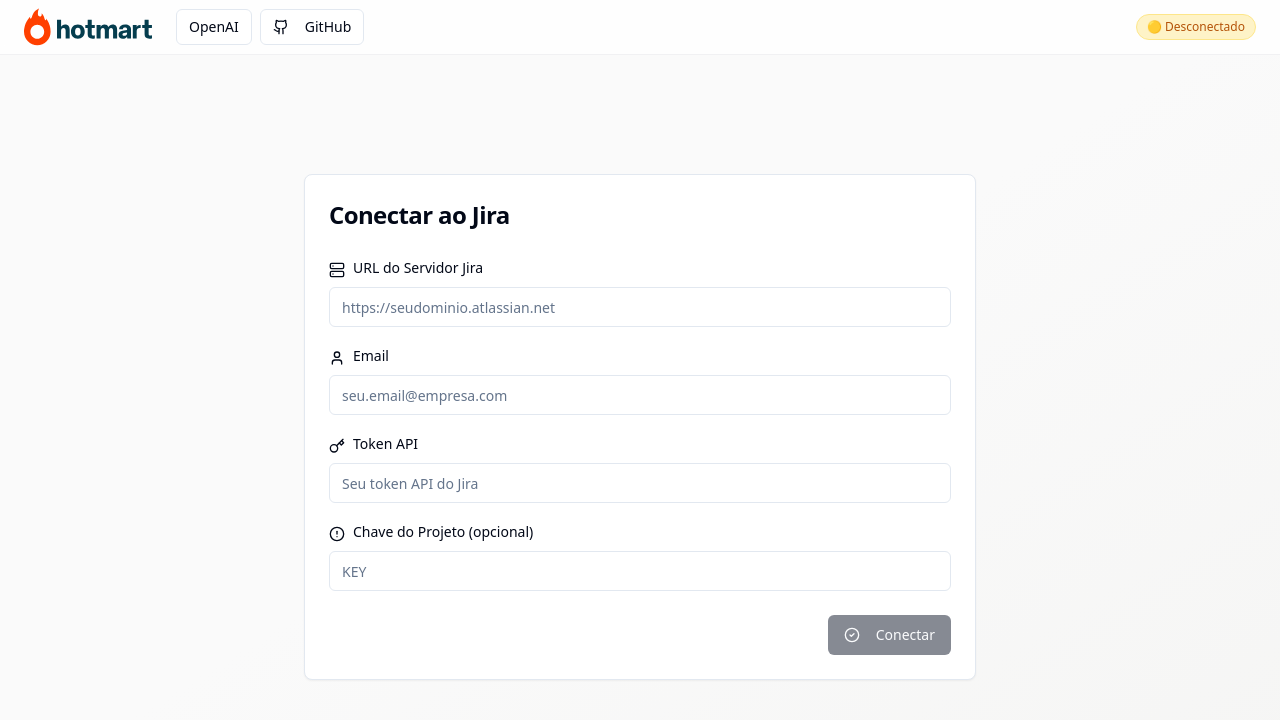
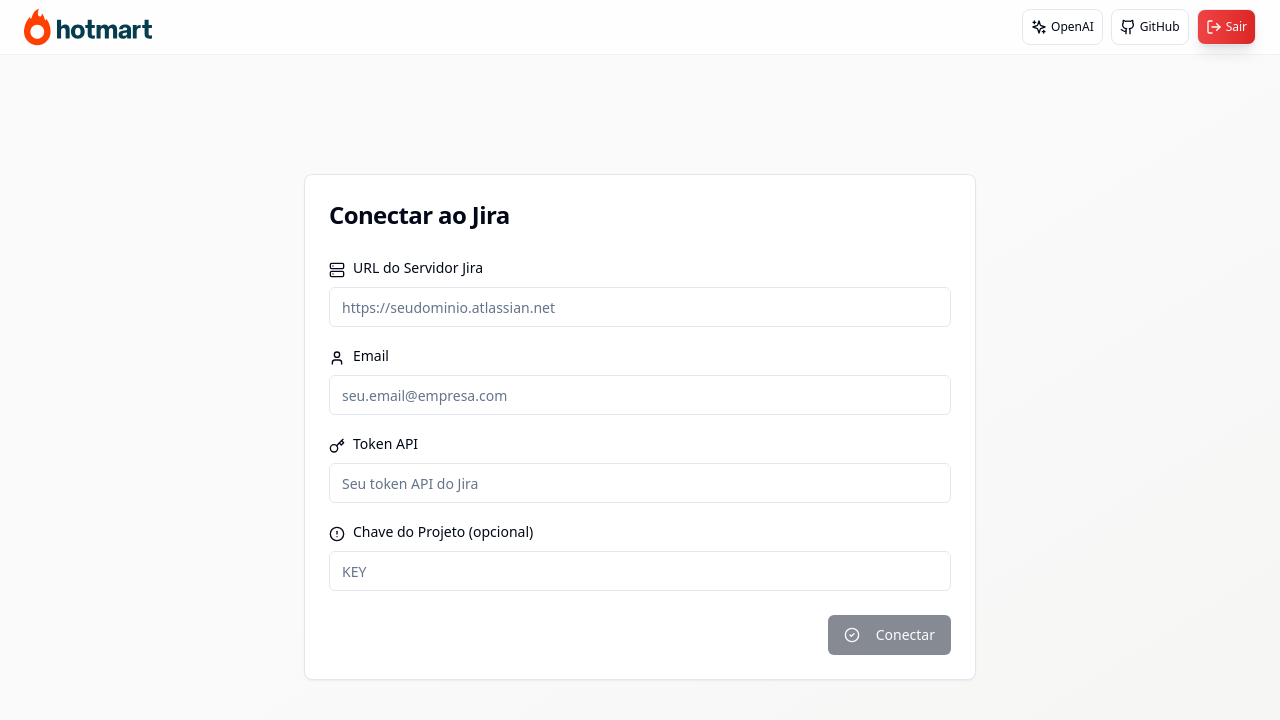
Before and after one commit to vfernandes0408/hotmart-jira, a React (Vite) app: page / in a window 1280 px wide. Shown: the top 720 px of the page. Built offline with nearby package versions, Linux system fonts and the light colour scheme.

Commit message:
fix: layout

```diff
--- a/src/components/Dashboard.tsx
+++ b/src/components/Dashboard.tsx
@@ -27,6 +27,7 @@
   Clock,
   Loader2,
   Github,
+  Sparkles,
 } from "lucide-react";
 import { useQueryClient } from "@tanstack/react-query";
 import { toast } from "sonner";
@@ -203,32 +204,27 @@
 
     const now = new Date();
     const diff = now.getTime() - date.getTime();
+    const minutes = Math.floor(diff / 60000);
+    const hours = Math.floor(minutes / 60);
 
-    // Formatar o horário
-    const hours = date.getHours().toString().padStart(2, '0');
-    const minutes = date.getMinutes().toString().padStart(2, '0');
-    const timeStr = `${hours}:${minutes}`;
+    // Formatar a hora no formato 24h (HH:mm)
+    const timeStr = date.toLocaleTimeString('pt-BR', {
+      hour: '2-digit',
+      minute: '2-digit',
+      hour12: false
+    });
 
-    // Se for menos de 1 minuto
-    if (diff < 60000) {
+    if (minutes < 1) {
       return `Atualizado agora (${timeStr})`;
+    } else if (minutes === 1) {
+      return `Atualizado há 1 minuto (${timeStr})`;
+    } else if (minutes < 60) {
+      return `Atualizado há ${minutes} minutos (${timeStr})`;
+    } else if (hours === 1) {
+      return `Atualizado há 1 hora (${timeStr})`;
+    } else {
+      return `Atualizado há ${hours} horas (${timeStr})`;
     }
-
-    // Se for menos de 1 hora
-    if (diff < 3600000) {
-      const mins = Math.floor(diff / 60000);
-      return `Atualizado há ${mins} min (${timeStr})`;
-    }
-
-    // Se for menos de 24 horas
-    if (diff < 86400000) {
-      const hrs = Math.floor(diff / 3600000);
-      return `Atualizado há ${hrs}h (${timeStr})`;
-    }
-
-    // Se for mais de 24 horas
-    const days = Math.floor(diff / 86400000);
-    return `Atualizado há ${days}d (${timeStr})`;
   };
 
   const handleJiraConnect = (
@@ -420,46 +416,22 @@
                   fill="#FF4000"
                 ></path>
               </svg>
-              {/* Botões de IA ao lado do logo */}
-              <div className="flex items-center gap-2 ml-4">
-                <Button
-                  size="sm"
-                  variant={iaKeys["openai"] ? "default" : "outline"}
-                  className={iaKeys["openai"] ? "bg-green-600 hover:bg-green-700 text-white" : ""}
-                  onClick={() => onIaClick("openai")}
-                >
-                  {iaKeys["openai"] ? "🟢 OpenAI" : "OpenAI"}
-                </Button>
-                <Button
-                  size="sm"
-                  variant={isConfigured("github") ? "default" : "outline"}
-                  className={isConfigured("github") ? "bg-green-600 hover:bg-green-700 text-white" : ""}
-                  onClick={() => onGithubClick()}
-                >
-                  <Github className="w-4 h-4 mr-2" />
-                  {isConfigured("github") ? "🟢 GitHub" : "GitHub"}
-                </Button>
-              </div>
             </div>
 
-            <div className="flex items-center gap-2">
-              <div
-                className={`px-2.5 py-1 rounded-full text-xs font-medium transition-all ${
-                  isConnected
-                    ? "bg-emerald-100 text-emerald-700 border border-emerald-200"
-                    : "bg-amber-100 text-amber-700 border border-amber-200"
-                }`}
-              >
-                <span className="hidden sm:inline">{isConnected ? "🟢 Conectado" : "🟡 Desconectado"}</span>
-                <span className="sm:hidden">{isConnected ? "🟢" : "🟡"}</span>
-              </div>
 
+
+            <div className="flex items-center gap-2 ml-4">
             {isConnected && (
                 <>
                   {lastUpdate && (
-                    <div className="hidden sm:flex items-center gap-1 px-2.5 py-1 rounded-full text-xs font-medium bg-gray-50 text-gray-600 border border-gray-200">
-                      <Clock className="w-3 h-3" />
+                    <div className="hidden sm:flex items-center gap-2 text-xs px-3 py-1.5 rounded-lg transition-all duration-200 bg-gradient-to-r from-zinc-100 to-zinc-50 border border-zinc-200/50 text-zinc-600 hover:from-zinc-200 hover:to-zinc-100">
+                      <div className="flex items-center gap-1.5">
+                        <div className="relative">
+                          <Clock className="w-3.5 h-3.5" />
+                          <div className="absolute -top-0.5 -right-0.5 w-1.5 h-1.5 bg-emerald-500 rounded-full border border-white animate-pulse"></div>
+                        </div>
                         {formatLastUpdate(lastUpdate)}
+                      </div>
                     </div>
                   )}
                   <Button
@@ -467,31 +439,61 @@
                     variant="outline"
                     size="sm"
                     disabled={isRefreshing}
-                    className={`px-2.5 py-1 h-auto rounded-full text-xs font-medium bg-blue-50 text-blue-700 border border-blue-200 hover:bg-blue-100 hover:text-blue-800 transition-all ${isRefreshing ? 'opacity-70 cursor-not-allowed' : ''}`}
+                    className={`flex items-center gap-1 text-xs px-2 rounded-lg transition-all duration-200 ${
+                      isRefreshing
+                        ? "bg-gradient-to-r from-blue-400 to-blue-500 text-white shadow-lg opacity-70 cursor-not-allowed"
+                        : "hover:bg-blue-50 hover:text-blue-700"
+                    }`}
                   >
                     {isRefreshing ? (
                       <>
-                        <Loader2 className="w-3 h-3 mr-1 animate-spin" />
+                        <Loader2 className="w-3 h-3 animate-spin" />
                         <span className="hidden sm:inline">Atualizando...</span>
                       </>
                     ) : (
                       <>
-                        <RefreshCw className="w-3 h-3 mr-1" />
+                        <RefreshCw className="w-3 h-3" />
                         <span className="hidden sm:inline">Atualizar</span>
                       </>
                     )}
+                  </Button>
+                </>
+              )}
+              <Button
+                size="sm"
+                variant="outline"
+                onClick={() => onIaClick("openai")}
+                className={`flex items-center gap-1 text-xs px-2 rounded-lg transition-all duration-200 ${
+                  iaKeys["openai"]
+                    ? "bg-gradient-to-r from-blue-500 to-blue-600 text-white shadow-lg hover:from-blue-600 hover:to-blue-700"
+                    : "hover:bg-blue-50 hover:text-blue-700"
+                }`}
+              >
+                <Sparkles className="w-3 h-3" />
+                {iaKeys["openai"] ? "OpenAI" : "OpenAI"}
+              </Button>
+              <Button
+                size="sm"
+                variant="outline"
+                onClick={() => onGithubClick()}
+                className={`flex items-center gap-1 text-xs px-2 rounded-lg transition-all duration-200 ${
+                  isConfigured("github")
+                    ? "bg-gradient-to-r from-gray-500 to-gray-600 text-white shadow-lg hover:from-gray-600 hover:to-gray-700"
+                    : "hover:bg-gray-50 hover:text-gray-700"
+                }`}
+              >
+                <Github className="w-3 h-3" />
+                {isConfigured("github") ? "GitHub" : "GitHub"}
               </Button>
               <Button
                 onClick={handleLogout}
                 variant="outline"
                 size="sm"
-                    className="px-2.5 py-1 h-auto rounded-full text-xs font-medium bg-red-50 text-red-700 border border-red-200 hover:bg-red-100 hover:text-red-800 transition-all"
+                className="flex items-center gap-1 text-xs px-2 rounded-lg transition-all duration-200 bg-gradient-to-r from-red-500 to-red-600 text-white shadow-lg hover:from-red-600 hover:to-red-700"
               >
-                    <LogOut className="w-3 h-3 mr-1" />
+                <LogOut className="w-3 h-3" />
                 <span className="hidden sm:inline">Sair</span>
               </Button>
-                </>
-              )}
             </div>
           </div>
         </div>
@@ -608,7 +610,7 @@
                         className="flex items-center gap-1 text-xs px-1 sm:px-2 rounded-lg data-[state=active]:bg-gradient-to-r data-[state=active]:from-rose-500 data-[state=active]:to-rose-600 data-[state=active]:text-white data-[state=active]:shadow-lg transition-all duration-200 hover:bg-rose-50 hover:text-rose-700"
                       >
                         <Clock className="w-3 h-3" />
-                        <span className="hidden sm:inline">Timeline</span>
+                        <span className="hidden sm:inline">Ticket</span>
                         <span className="sm:hidden">Time</span>
                       </TabsTrigger>
                       <TabsTrigger
```
Lines whose indentation alone changed are shown as unchanged.
